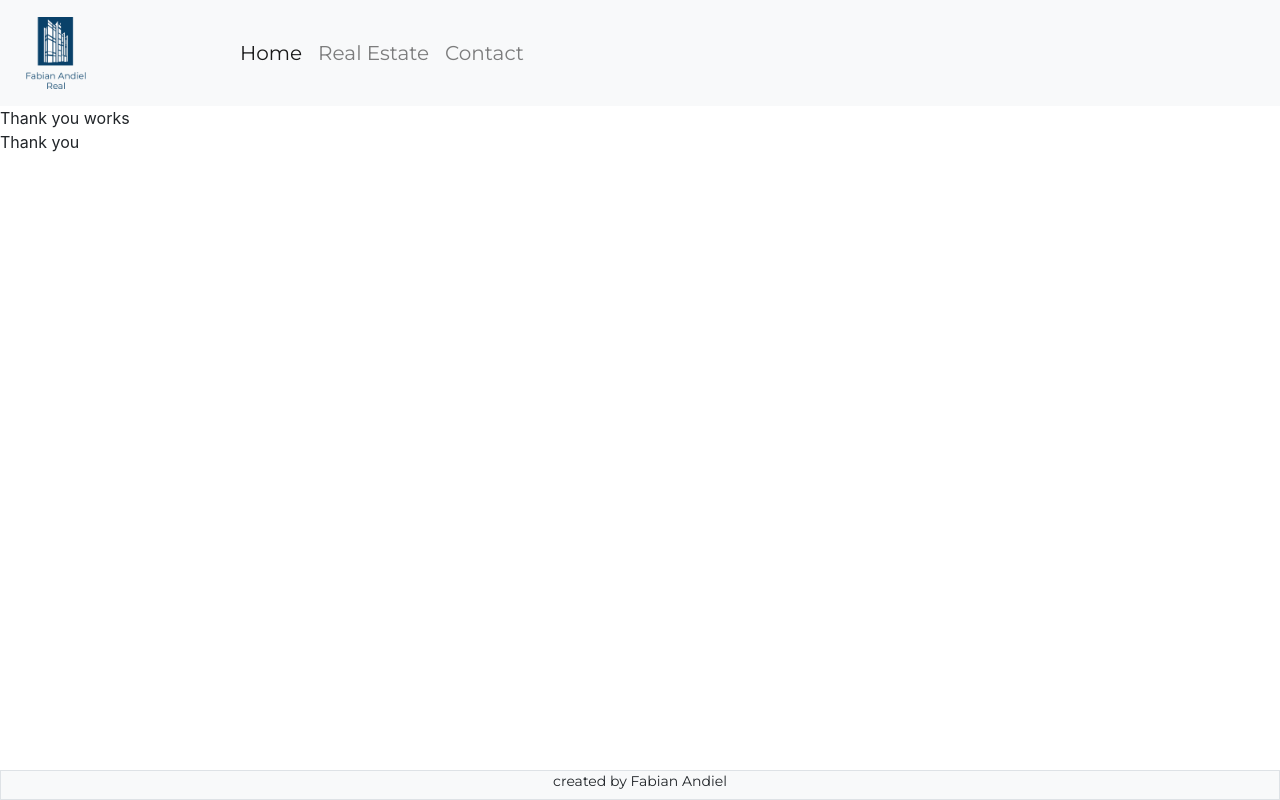
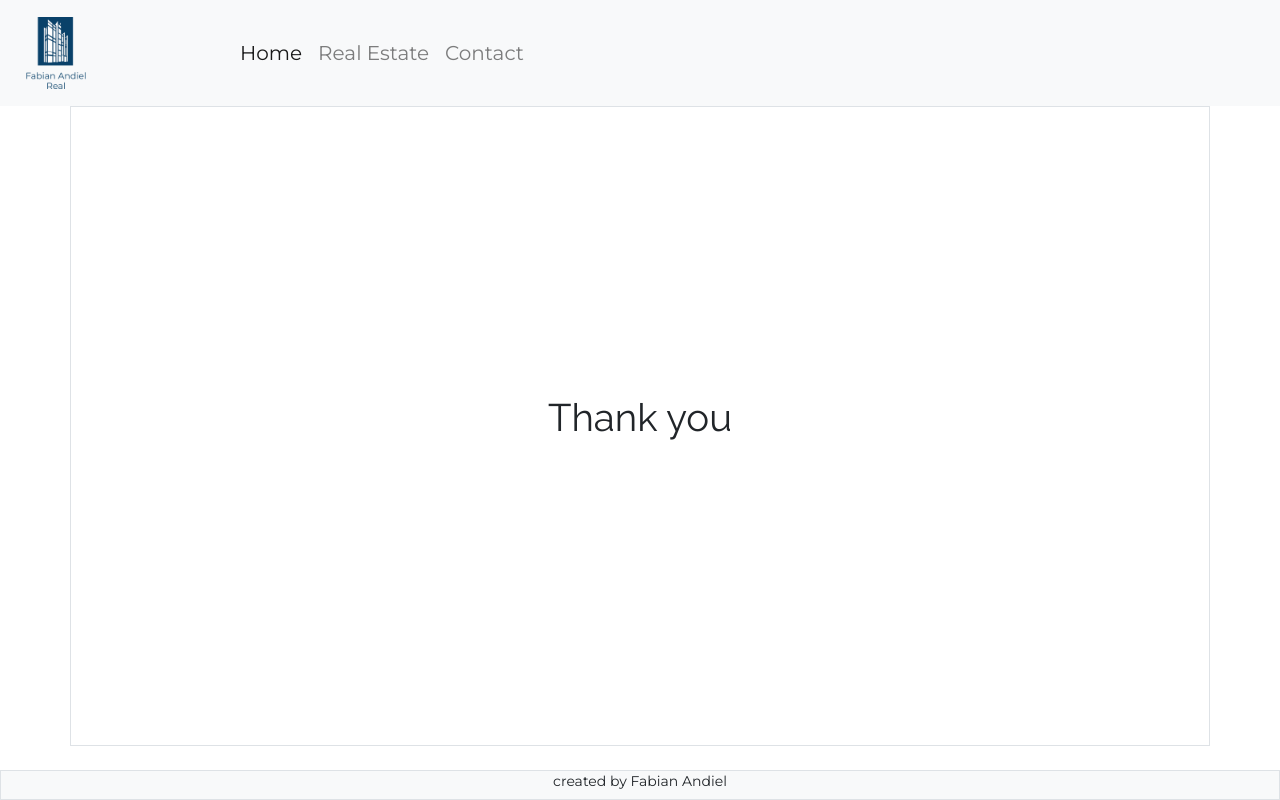
Before and after one commit to FabianAndiel1985/real_estate_asset_management-ANGUALR_BOOTSTRAP, an Angular app: page /thankyou/message in a window 1280 px wide. Built offline with nearby package versions, Linux system fonts and the light colour scheme.

Commit message:
styles thank you component

```diff
--- a/src/app/contact/contact.component.ts
+++ b/src/app/contact/contact.component.ts
@@ -32,7 +32,6 @@ export class ContactComponent implements OnInit, OnDestroy {
     }
   }
 
-
   ngOnDestroy() {
     this.subscription.unsubscribe();
   }
--- a/src/app/thankyou/thank-you-message/thank-you-message.component.css
+++ b/src/app/thankyou/thank-you-message/thank-you-message.component.css
@@ -0,0 +1,6 @@
+@import url('https://fonts.googleapis.com/css2?family=Raleway&display=swap');
+
+p {
+	font-family: 'Raleway', sans-serif;
+	font-size: max(3vw,26px);
+}
--- a/src/app/thankyou/thank-you-message/thank-you-message.component.html
+++ b/src/app/thankyou/thank-you-message/thank-you-message.component.html
@@ -1,4 +1,6 @@
-<p>
-	Thank you
-	<span *ngIf="action=='contacting'"> {{firstname}}  {{lastname}} for {{action}} we will get back to you soon </span>
-</p>
+
+	<p>
+		Thank you
+		<span *ngIf="action=='contacting'"> {{firstname}}  {{lastname}} for {{action}} us! <br/>
+		We will get back to you soon </span>
+	</p>
--- a/src/app/thankyou/thankyou.component.css
+++ b/src/app/thankyou/thankyou.component.css
@@ -0,0 +1,6 @@
+div {
+	height:80vh !important;
+	display:flex;
+	flex-direction: column;
+	justify-content: center;
+}
--- a/src/app/thankyou/thankyou.component.html
+++ b/src/app/thankyou/thankyou.component.html
@@ -1,3 +1,3 @@
-Thank you works
-
-<router-outlet></router-outlet>
+<div class="container text-center border">
+	<router-outlet></router-outlet>
+</div>
```
